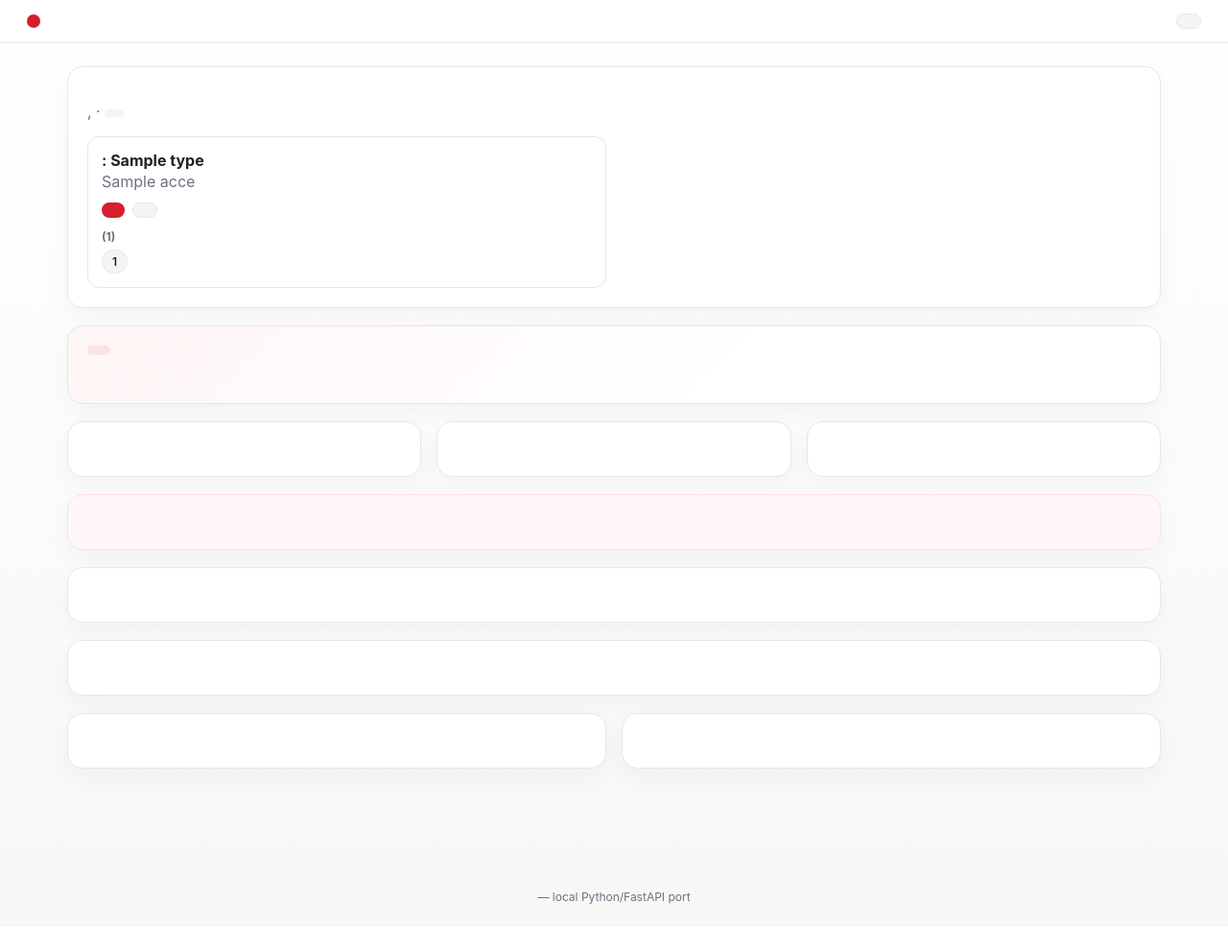
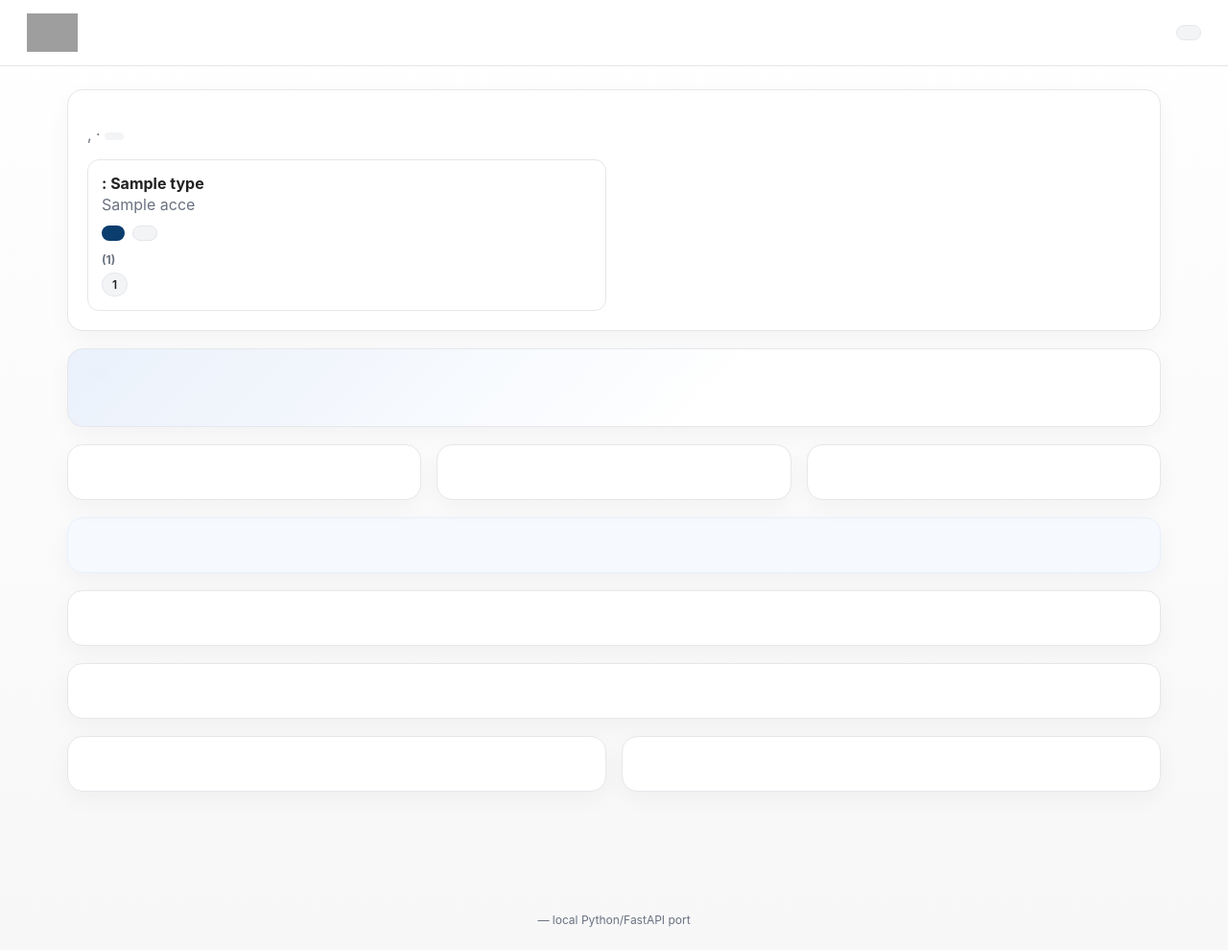
Before and after one commit to KhaledScad/pro-reports-, a FastAPI app: template app/templates/dashboard.html in a window 1280 px wide. Shown: the whole page at 96% size. Before the commit the page ends 942 px from the top, so only its background shows below. Run offline with FastAPI, Linux system fonts and the light colour scheme; the template is opened without the code that fills it: most values are stand-ins (such as "Sample title", 1, 10 or a date in 2020); grey boxes are pictures that could not be loaded.

Commit message:
Rebrand accent color from red to SCAD navy blue, wire up logo/favicon slot

```diff
--- a/app/static/style.css
+++ b/app/static/style.css
@@ -1,5 +1,6 @@
 :root {
-  --red: #d61f2c;
+  --brand: #0b3d6e;
+  --brand-light: #eaf1fb;
   --dark: #222;
   --muted: #6b7280;
   --bg: #f7f7f8;
@@ -23,7 +24,8 @@ header {
   position: sticky; top: 0; z-index: 10; flex-wrap: wrap;
 }
 .brand { display: flex; align-items: center; gap: 12px; }
-.brand-dot { width: 14px; height: 14px; border-radius: 50%; background: var(--red); flex-shrink: 0; }
+.brand-logo { height: 40px; width: auto; flex-shrink: 0; }
+.brand-dot { width: 14px; height: 14px; border-radius: 50%; background: var(--brand); flex-shrink: 0; }
 .brand-title { font-size: 20px; font-weight: 800; }
 .brand-subtitle { font-size: 12px; color: var(--muted); }
 nav { display: flex; gap: 6px; flex-wrap: wrap; }
@@ -31,7 +33,7 @@ nav a {
   text-decoration: none; color: #111827; font-weight: 700; font-size: 14px;
   padding: 8px 12px; border-radius: 999px; border: 1px solid var(--border);
 }
-nav a.active, nav a:hover { background: var(--red); color: #fff; border-color: var(--red); }
+nav a.active, nav a:hover { background: var(--brand); color: #fff; border-color: var(--brand); }
 .session-box { display: flex; align-items: center; gap: 10px; }
 
 main { max-width: 1180px; margin: 24px auto; padding: 0 20px 60px; }
@@ -54,12 +56,12 @@ p.muted, .muted { color: var(--muted); }
 .grid-4 { grid-template-columns: repeat(4, 1fr); }
 @media (max-width: 900px) { .grid-2, .grid-3, .grid-4 { grid-template-columns: 1fr; } }
 
-.hero-card { background: linear-gradient(135deg, #fff5f5 0%, #ffffff 60%); }
+.hero-card { background: linear-gradient(135deg, var(--brand-light) 0%, #ffffff 60%); }
 .hero-badge {
-  display: inline-block; background: #fde2e2; color: var(--red); font-weight: 800;
+  display: inline-block; background: var(--brand-light); color: var(--brand); font-weight: 800;
   font-size: 12px; padding: 5px 12px; border-radius: 999px; margin-bottom: 10px;
 }
-.accent-card { background: #fff7f7; border-color: #fde2e2; }
+.accent-card { background: #f6f9fd; border-color: var(--brand-light); }
 
 .access-project { border: 1px solid var(--border); border-radius: 12px; padding: 14px; }
 .access-project-head { display: flex; flex-direction: column; gap: 2px; margin-bottom: 10px; }
@@ -73,10 +75,10 @@ label { display: block; font-weight: 700; margin: 12px 0 6px; font-size: 14px; }
 input[type="text"], input[type="password"], input:not([type]), select, input[type="file"] {
   width: 100%; padding: 10px 12px; border: 1px solid var(--border); border-radius: 10px; font-size: 14px;
 }
-input:focus, select:focus { outline: 3px solid rgba(214,31,44,.12); border-color: var(--red); }
+input:focus, select:focus { outline: 3px solid rgba(11,61,110,.15); border-color: var(--brand); }
 
 button, .btn {
-  border: 0; background: var(--red); color: #fff; padding: 10px 16px; border-radius: 10px;
+  border: 0; background: var(--brand); color: #fff; padding: 10px 16px; border-radius: 10px;
   cursor: pointer; font-weight: 700; text-decoration: none; display: inline-flex;
   align-items: center; justify-content: center; gap: 6px; font-size: 14px;
 }
@@ -118,7 +120,7 @@ button, .btn {
 
 .sub-nav { display: flex; gap: 8px; margin: 4px 0 14px; }
 .sub-nav a { text-decoration: none; font-weight: 700; font-size: 13px; padding: 7px 14px; border-radius: 999px; border: 1px solid var(--border); color: #111827; }
-.sub-nav a.active, .sub-nav a:hover { background: var(--red); color: #fff; border-color: var(--red); }
+.sub-nav a.active, .sub-nav a:hover { background: var(--brand); color: #fff; border-color: var(--brand); }
 
 .trend-up { background: #ecfdf5; color: #065f46; font-weight: 700; }
 .trend-down { background: #fef2f2; color: #991b1b; font-weight: 700; }
@@ -152,11 +154,11 @@ th { background: #fafafa; position: sticky; top: 0; }
 }
 .guide-tab-btn:hover { opacity: 1; }
 .guide-tab-btn.active {
-  background: var(--red); color: #fff; border-color: var(--red); opacity: 1;
-  box-shadow: 0 4px 14px rgba(214,31,44,.35);
+  background: var(--brand); color: #fff; border-color: var(--brand); opacity: 1;
+  box-shadow: 0 4px 14px rgba(11,61,110,.35);
 }
 .guide-current-label { margin: 0 0 18px; font-size: 14px; color: var(--dark); }
-.guide-current-label strong { color: var(--red); font-weight: 800; }
+.guide-current-label strong { color: var(--brand); font-weight: 800; }
 .guide-panel[hidden] { display: none; }
 
 /* ---- Mock "screenshot" walkthrough ---- */
@@ -204,7 +206,7 @@ code { background: #f3f4f6; padding: 2px 6px; border-radius: 6px; font-size: 12p
   cursor: pointer; background: #fff; user-select: none; transition: border-color .12s ease, background .12s ease;
 }
 .var-chip input { position: absolute; opacity: 0; width: 1px; height: 1px; }
-.var-chip:focus-within { outline: 2px solid var(--red); outline-offset: 2px; }
+.var-chip:focus-within { outline: 2px solid var(--brand); outline-offset: 2px; }
 .var-chip.is-checked { border-color: #d1d5db; background: #fafafa; }
 .var-chip.is-disabled { opacity: .4; cursor: not-allowed; }
 .var-chip-dot { width: 10px; height: 10px; border-radius: 50%; background: #e5e7eb; flex-shrink: 0; transition: background .12s ease; }
--- a/app/templates/base.html
+++ b/app/templates/base.html
@@ -5,11 +5,14 @@
   <meta name="viewport" content="width=device-width, initial-scale=1.0" />
   <title>{% block title %}{{ t('app_title') }}{% endblock %}</title>
   <link rel="stylesheet" href="/static/style.css?v={{ static_version }}" />
+  <link rel="icon" type="image/png" href="/static/logo.png?v={{ static_version }}" />
 </head>
 <body class="{{ 'rtl' if lang == 'ar' else '' }}">
   <header>
     <div class="brand">
-      <div class="brand-dot"></div>
+      <img src="/static/logo.png?v={{ static_version }}" alt="{{ t('app_title') }}" class="brand-logo"
+           onerror="this.style.display='none'; this.nextElementSibling.style.display='block';" />
+      <div class="brand-dot" style="display:none;"></div>
       <div>
         <div class="brand-title">{{ t('app_title') }}</div>
         <div class="brand-subtitle">{{ t('app_subtitle') }}</div>
```
